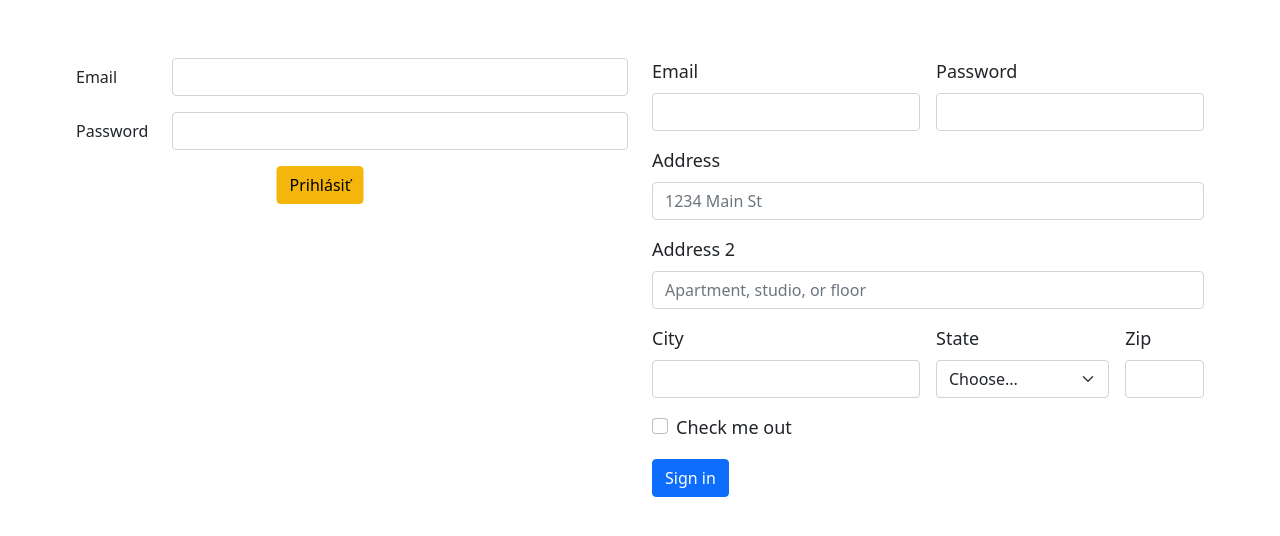
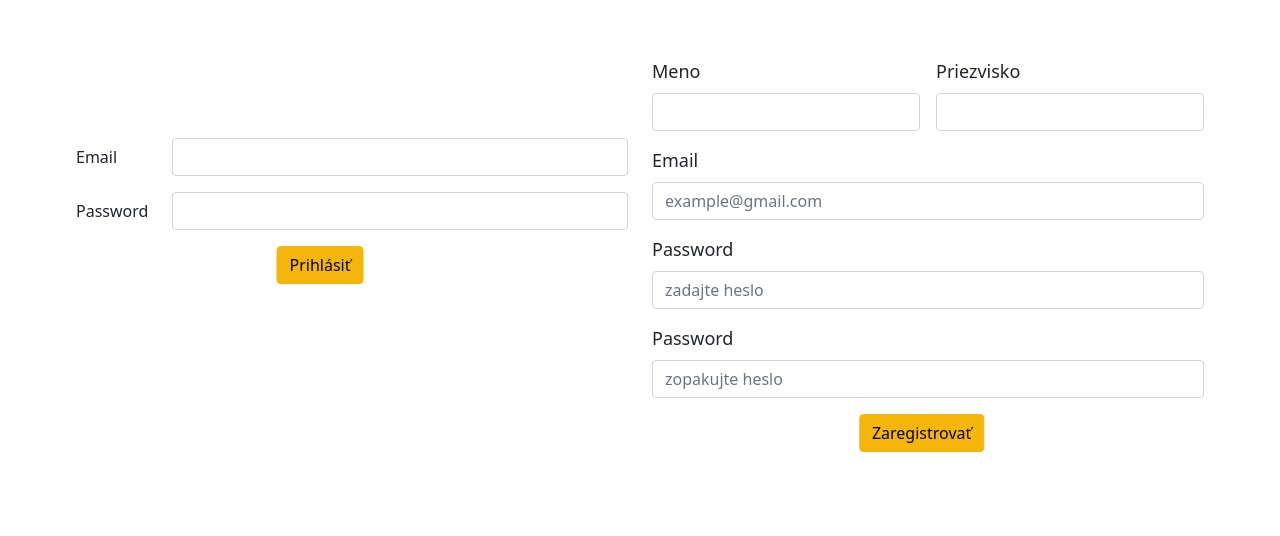
Before and after one commit to RiTo0000/bazar, a PHP site: page /login.php in a window 1280 px wide. Shown: the part 56-592 px from the top of the page. Run offline with PHP 8.4, Linux system fonts and the light colour scheme.

Commit message:
login logout deleteUser  registracia

```diff
--- a/www/DBStorage.php
+++ b/www/DBStorage.php
@@ -62,5 +62,22 @@ class DBStorage
         $res = $this->conn->prepare($sql);
         $res->execute();
     }
+
+    public function createUser($email, $password, $name, $surname) {
+        $sql = "SELECT * FROM users where email = '".$email."'";
+
+        $res = $this->conn->query($sql);
+        $res->fetchAll();
+        $res->execute();
+
+        foreach($res as $row) {
+            return false;
+        }
+
+        $sql = "INSERT INTO users VALUES('".$email."', '".$password."', '".$name."', '".$surname."')";
+
+        $res = $this->conn->prepare($sql);
+        $res->execute();
+    }
 }
 ?>
--- a/www/css/style.css
+++ b/www/css/style.css
@@ -8,7 +8,8 @@
 
 /* prihlasovanie*/
 #loginForm {
-    margin: 5% auto;
+    margin: 12% auto;
+
 }
 
 label {
@@ -113,3 +114,14 @@ i {
 #login, #password {
     max-width: 500px;
 }
+
+#btnRegister {
+    margin: auto;
+    position: absolute;
+    left: 72%;
+    transform: translate(-50%, 0);
+
+    color: black;
+    background-color: #F5B60C;
+    border-color: #F5B60C;
+}
--- a/www/login.php
+++ b/www/login.php
@@ -28,6 +28,20 @@ if (isset($_POST["deleteUser"])) {
     if (isset($_SESSION["name"])) {
         $storage->deleteUser($_SESSION["name"]);
         Auth::logout();
+    }
+}
+
+if(isset($_POST["registerNewUser"])) {
+    if ($_POST["meno"] != "" && $_POST["priezvisko"] != "" && $_POST["email"] != "" && $_POST["password"] != "" && $_POST["password2"] != "") {
+        if ($_POST["password"] == $_POST["password2"]) {
+            $storage->createUser($_POST["email"], $_POST["password"], $_POST["meno"], $_POST["priezvisko"]);
+        }
+        else {
+            echo "mas rozdielne hesla";
+        }
+    }
+    else {
+        echo "nezadal si niektore pole";
     }
 }
 
@@ -95,48 +109,29 @@ if (isset($_POST["deleteUser"])) {
     </div>
     <div id="registrationForm" class="col">
         <div>
-            <form class="row g-3">
+            <form method="post" action="#" class="row g-3">
                 <div class="col-md-6">
-                    <label for="inputEmail4" class="form-label">Email</label>
-                    <input type="email" class="form-control" id="inputEmail4">
+                    <label for="meno" class="form-label">Meno</label>
+                    <input type="text" class="form-control" id="meno" name="meno">
                 </div>
                 <div class="col-md-6">
-                    <label for="inputPassword4" class="form-label">Password</label>
-                    <input type="password" class="form-control" id="inputPassword4">
+                    <label for="priezvisko" class="form-label">Priezvisko</label>
+                    <input type="text" class="form-control" id="priezvisko" name="priezvisko">
                 </div>
                 <div class="col-12">
-                    <label for="inputAddress" class="form-label">Address</label>
-                    <input type="text" class="form-control" id="inputAddress" placeholder="1234 Main St">
+                    <label for="email" class="form-label">Email</label>
+                    <input type="email" class="form-control" id="email" name="email" placeholder="example@gmail.com">
                 </div>
                 <div class="col-12">
-                    <label for="inputAddress2" class="form-label">Address 2</label>
-                    <input type="text" class="form-control" id="inputAddress2" placeholder="Apartment, studio, or floor">
-                </div>
-                <div class="col-md-6">
-                    <label for="inputCity" class="form-label">City</label>
-                    <input type="text" class="form-control" id="inputCity">
-                </div>
-                <div class="col-md-4">
-                    <label for="inputState" class="form-label">State</label>
-                    <select id="inputState" class="form-select">
-                        <option selected>Choose...</option>
-                        <option>...</option>
-                    </select>
-                </div>
-                <div class="col-md-2">
-                    <label for="inputZip" class="form-label">Zip</label>
-                    <input type="text" class="form-control" id="inputZip">
+                    <label for="password2" class="form-label">Password</label>
+                    <input type="password" class="form-control" id="password2" name="password" placeholder="zadajte heslo">
                 </div>
                 <div class="col-12">
-                    <div class="form-check">
-                        <input class="form-check-input" type="checkbox" id="gridCheck">
-                        <label class="form-check-label" for="gridCheck">
-                            Check me out
-                        </label>
-                    </div>
+                    <label for="password3" class="form-label">Password</label>
+                    <input type="password" class="form-control" id="password3" name="password2" placeholder="zopakujte heslo">
                 </div>
                 <div class="col-12">
-                    <button type="submit" class="btn btn-primary">Sign in</button>
+                    <button type="submit" id="btnRegister" class="btn btn-primary" name="registerNewUser">Zaregistrovať</button>
                 </div>
             </form>
         </div>
```
